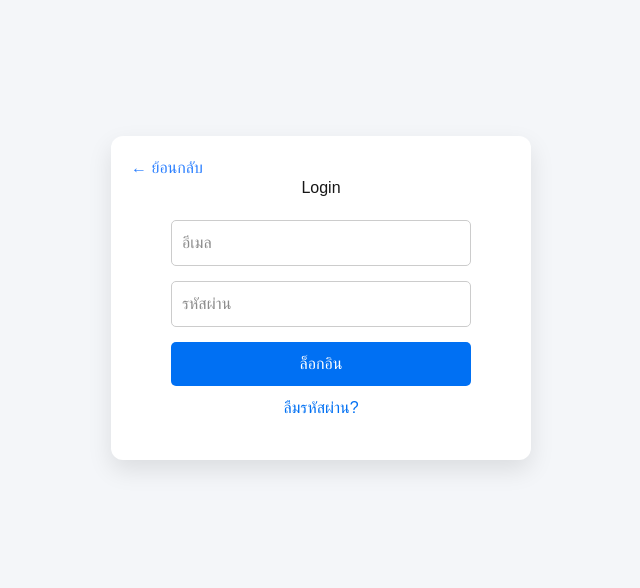
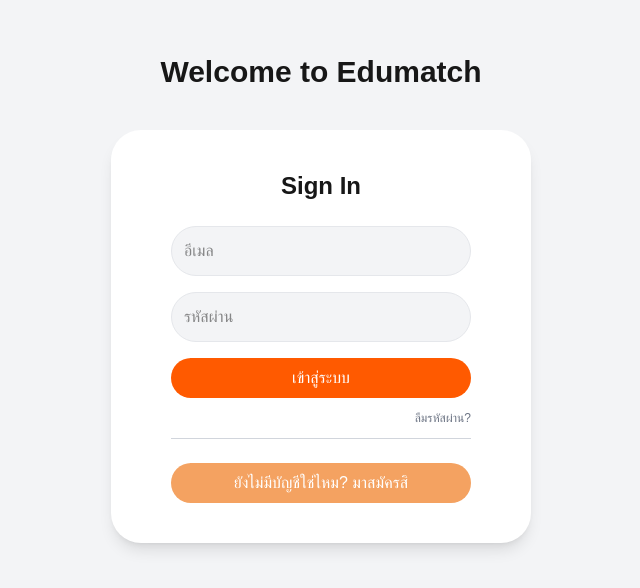
Before and after one commit to 6704062617083/EduMatch, a Next.js app: page /login in a window 1280 px wide. Shown: the part 102-690 px from the top of the page, without its empty margins (319-959 px from the left). Built offline with nearby package versions, Linux system fonts and the light colour scheme.

Commit message:
Update UI login v2

```diff
--- a/app/login/page.tsx
+++ b/app/login/page.tsx
@@ -1,9 +1,11 @@
 "use client";
 import { useState } from "react";
 import { useRouter } from "next/navigation";
+import LoginUI from "@/components/LoginUI";
 
 export default function LoginPage() {
   const router = useRouter();
+
   const [email, setEmail] = useState("");
   const [password, setPassword] = useState("");
   const [popupMessage, setPopupMessage] = useState("");
@@ -19,10 +21,10 @@
     });
 
     const data = await res.json();
-    console.log("LOGIN DATA:", data);
 
     if (res.ok) {
       localStorage.setItem("tutorId", data.userId);
+
       localStorage.setItem(
         "user",
         JSON.stringify({
@@ -33,13 +35,9 @@
         })
       );
 
-      if (data.role === "student") {
-        router.push("/home/student");
-      } else if (data.role === "tutor") {
-        router.push("/home/tutor");
-      } else if (data.role === "admin") {
-        router.push("/home/admin");
-      }
+      if (data.role === "student") router.push("/home/student");
+      else if (data.role === "tutor") router.push("/home/tutor");
+      else if (data.role === "admin") router.push("/home/admin");
 
       setEmail("");
       setPassword("");
@@ -50,136 +48,15 @@
   }
 
   return (
-    <div
-      style={{
-        padding: "100px",
-        display: "flex",
-        justifyContent: "center",
-        alignItems: "center",
-        background: "#f4f6f9",
-        minHeight: "100vh",
-      }}
-    >
-      <div
-        style={{
-          width: "420px",
-          background: "white",
-          padding: "40px",
-          borderRadius: "12px",
-          boxShadow: "0 10px 25px rgba(0,0,0,0.1)",
-          textAlign: "center",
-          position: "relative",
-        }}
-      >
-        <h1>Login</h1>
-
-        <div style={{ textAlign: "left", marginBottom: "20px" }}>
-          <button
-            onClick={() => router.push("/")}
-            className="text-blue-500 hover:underline"
-            style={{
-              position: "absolute",
-              top: "20px",
-              left: "20px",
-            }}
-          >
-            ← ย้อนกลับ
-          </button>
-        </div>
-
-        <form onSubmit={handleLogin} style={{ maxWidth: "300px", margin: "0 auto" }}>
-          <input
-            type="email"
-            placeholder="อีเมล"
-            value={email}
-            onChange={(e) => setEmail(e.target.value)}
-            required
-            style={inputStyle}
-          />
-
-          <input
-            type="password"
-            placeholder="รหัสผ่าน"
-            value={password}
-            onChange={(e) => setPassword(e.target.value)}
-            required
-            style={inputStyle}
-          />
-
-          <button type="submit" style={buttonStyle}>
-            ล็อกอิน
-          </button>
-
-          <p style={{ marginTop: "10px" }}>
-            <a
-              href="/forgotpassword"
-              style={{ color: "#0070f3", textDecoration: "none" }}
-            >
-              ลืมรหัสผ่าน?
-            </a>
-          </p>
-        </form>
-      </div>
-
-      {showPopup && (
-        <div
-          style={{
-            position: "fixed",
-            top: 0,
-            left: 0,
-            width: "100%",
-            height: "100%",
-            backgroundColor: "rgba(0,0,0,0.5)",
-            display: "flex",
-            justifyContent: "center",
-            alignItems: "center",
-          }}
-        >
-          <div
-            style={{
-              background: "white",
-              padding: "30px",
-              borderRadius: "12px",
-              textAlign: "center",
-              minWidth: "300px",
-            }}
-          >
-            <h2>{popupMessage}</h2>
-            <button
-              onClick={() => setShowPopup(false)}
-              style={{
-                marginTop: "15px",
-                padding: "8px 20px",
-                background: "#0070f3",
-                color: "white",
-                border: "none",
-                borderRadius: "6px",
-                cursor: "pointer",
-              }}
-            >
-              ปิด
-            </button>
-          </div>
-        </div>
-      )}
-    </div>
+    <LoginUI
+      email={email}
+      password={password}
+      setEmail={setEmail}
+      setPassword={setPassword}
+      handleLogin={handleLogin}
+      showPopup={showPopup}
+      popupMessage={popupMessage}
+      setShowPopup={setShowPopup}
+    />
   );
 }
-
-const inputStyle = {
-  width: "100%",
-  padding: "10px",
-  marginBottom: "15px",
-  borderRadius: "5px",
-  border: "1px solid #ccc",
-};
-
-const buttonStyle = {
-  width: "100%",
-  padding: "10px",
-  background: "#0070f3",
-  color: "white",
-  border: "none",
-  borderRadius: "5px",
-  cursor: "pointer",
-};
--- a/app/page.tsx
+++ b/app/page.tsx
@@ -1,24 +1,5 @@
-import Link from "next/link";
+import { redirect } from "next/navigation";
 
 export default function Home() {
-  return (
-    <div className="flex flex-col items-center justify-center h-screen gap-6">
-      <h1 className="text-3xl font-bold">Welcome to EDUMATCH</h1>
-      <h2 className="text-3xl font-bold">Start Page</h2>
-
-      <div className="flex gap-4">
-        <Link href="/login">
-          <button className="px-6 py-2 bg-blue-500 text-white rounded">
-            Login
-          </button>
-        </Link>
-
-        <Link href="/register">
-          <button className="px-6 py-2 bg-green-500 text-white rounded">
-            Register
-          </button>
-        </Link>
-      </div>
-    </div>
-  );
+  redirect("/login");
 }
--- a/app/register/page.tsx
+++ b/app/register/page.tsx
@@ -77,7 +77,7 @@
 
         <div style={{ textAlign: "left", marginBottom: "20px" }}>
           <button
-            onClick={() => router.push("/")}
+            onClick={() => router.push("/login")}
             className="text-blue-500 hover:underline"
             style={{
               position: "absolute",
--- /dev/null
+++ b/components/LoginUI.tsx
@@ -0,0 +1,85 @@
+// use tailwind css
+"use client";
+import { useRouter } from "next/navigation";
+
+export default function LoginUI({
+  email,
+  password,
+  setEmail,
+  setPassword,
+  handleLogin,
+  showPopup,
+  popupMessage,
+  setShowPopup,
+}: any) {
+  const router = useRouter();
+
+  return (
+    <div className="flex flex-col justify-center items-center min-h-screen bg-gray-100 p-20">
+        <h1 className="text-3xl font-bold mb-10">Welcome to Edumatch</h1>
+      <div className="w-[420px] bg-white p-10 rounded-[30px] shadow-lg text-center relative">
+
+        <h1 className="text-2xl font-bold mb-6">Sign In</h1>
+
+        <form onSubmit={handleLogin} className="max-w-[300px] mx-auto">
+
+          <input
+            type="email"
+            placeholder="อีเมล"
+            value={email}
+            onChange={(e) => setEmail(e.target.value)}
+            className="w-full p-3 mb-4 rounded-full bg-gray-100 border border-gray-200"
+            required
+          />
+
+          <input
+            type="password"
+            placeholder="รหัสผ่าน"
+            value={password}
+            onChange={(e) => setPassword(e.target.value)}
+            className="w-full p-3 mb-4 rounded-full bg-gray-100 border border-gray-200"
+            required
+          />
+
+          <button
+            type="submit"
+            className="w-full p-2 bg-[#FF5A00] text-white rounded-full hover:bg-[#E65100] transition"
+          >
+            เข้าสู่ระบบ
+          </button>
+
+          <p className="mt-3 text-right text-xs">
+            <a href="/forgotpassword" className="text-gray-500">
+              ลืมรหัสผ่าน?
+            </a>
+          </p>
+
+          <div className="border-t border-gray-300 my-3"></div>
+
+          <button
+            onClick={() => router.push("/register")}
+            className="mt-3 w-full p-2 bg-[#F4A261] text-white rounded-full hover:bg-[#E5944D] transition"
+          >
+            ยังไม่มีบัญชีใช่ไหม? มาสมัครสิ
+          </button>
+
+        </form>
+      </div>
+
+      {showPopup && (
+        <div className="fixed inset-0 bg-black/50 flex justify-center items-center">
+          <div className="bg-white p-8 rounded-xl text-center min-w-[300px]">
+            <h2>{popupMessage}</h2>
+
+            <button
+              onClick={() => setShowPopup(false)}
+              className="mt-4 px-5 py-2 bg-blue-500 text-white rounded"
+            >
+              ปิด
+            </button>
+          </div>
+        </div>
+      )}
+    </div>
+  );
+}
```
